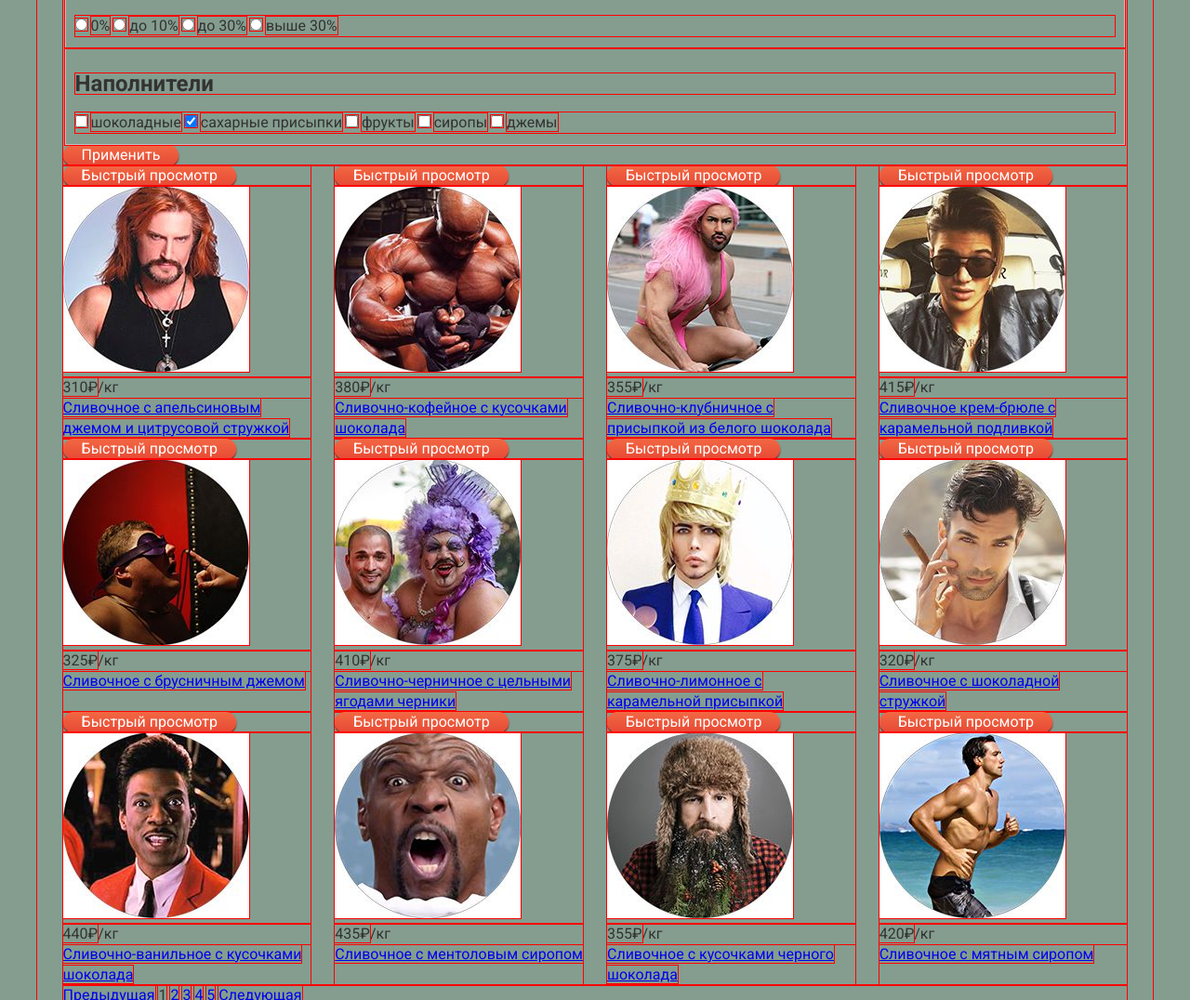
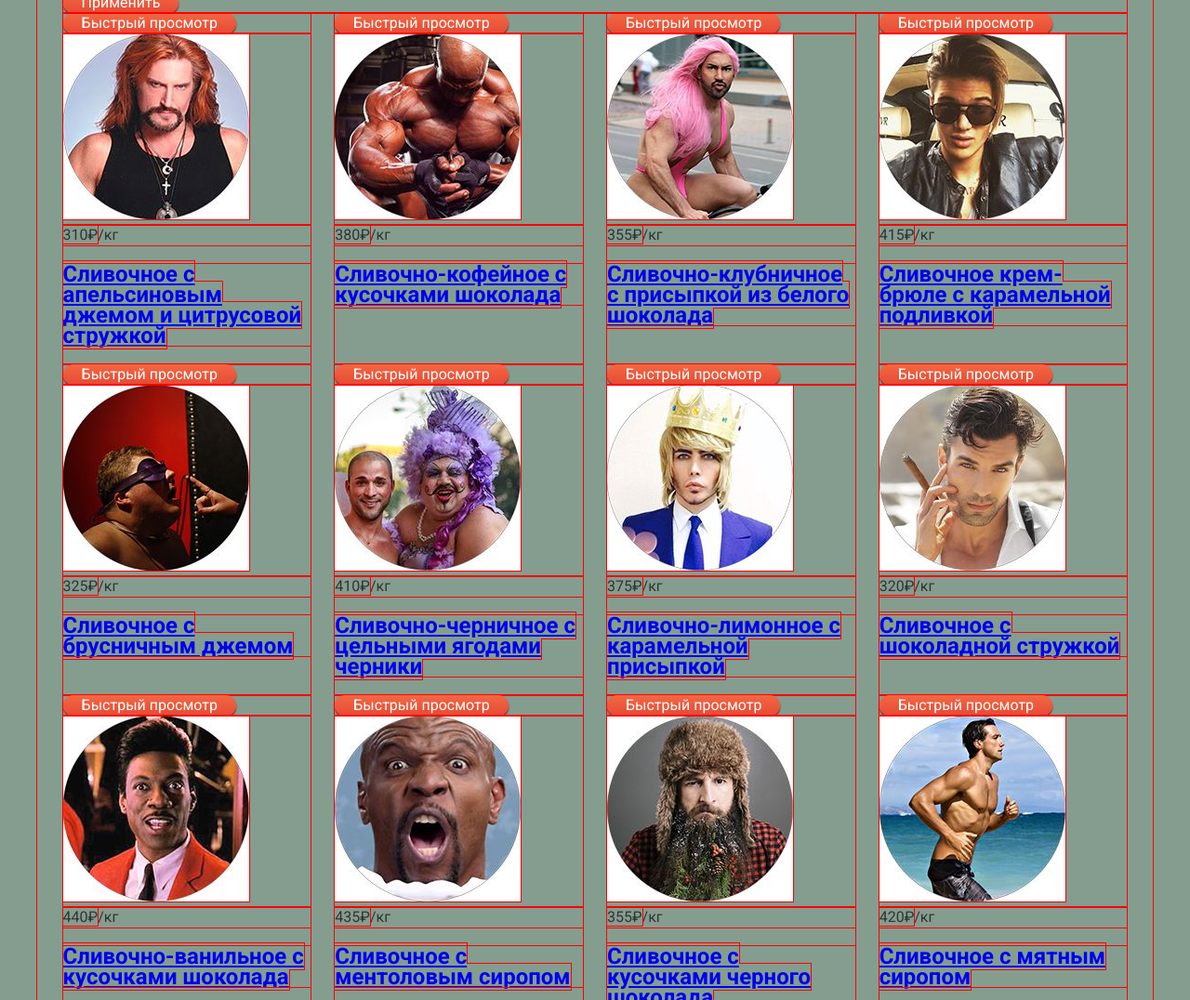
Before and after one commit to MammaSonnim/124052-gllacy, a plain HTML site: page catalog.html in a window 1280 px wide. Shown: the part 410-1486 px from the top of the page at 93% size. Drawn offline with Linux system fonts and the light colour scheme.

Commit message:
iss01 fix product structure

```diff
--- a/catalog.html
+++ b/catalog.html
@@ -103,7 +103,7 @@
       <h1 class="page-content__title">Сливочное мороженое</h1>
       <form class="filters" action="/echo" method="get">
         <fieldset class="filters__item">
-          <h2 class="filters__title">Сортировка</h2>
+          <legend class="filters__title">Сортировка</legend>
           <select class="filter filter--sort" name="sort" id="sort">
             <option value="low-price">сначала недорогие</option>
             <option value="high-price">сначала дорогие</option>
@@ -111,7 +111,7 @@
           </select>
         </fieldset>
         <fieldset class="filters__item">
-          <h2 class="filters__title">Цена: 100 руб. — 500 руб.</h2>
+          <legend class="filters__title">Цена: 100 руб. — 500 руб.</legend>
           <div class="filter filter--price">
             <div class="filter-price__scale">
               <div class="filter-price_range" style="margin-left: 20px; width: 70%"></div>
@@ -121,7 +121,7 @@
           </div>
         </fieldset>
         <fieldset class="filters__item">
-          <h2 class="filter__title">Жирность</h2>
+          <legend class="filter__title">Жирность</legend>
           <div class="filter filter--fat">
             <input class="filer__radio" id="radio-1" type="radio" name="fat-radio" value="0%">
             <label class="filter__label" for="radio-1">0%</label>
@@ -134,7 +134,7 @@
           </div>
         </fieldset>
         <fieldset class="filters__item">
-          <h2 class="filters__title">Наполнители</h2>
+          <legend class="filters__title">Наполнители</legend>
           <div class="filter filter--topping">
             <input class="filer__checkbox" id="checkbox-1" type="checkbox" name="topping-checkbox" value="choco">
             <label class="filter__label" for="checkbox-1">шоколадные</label>
@@ -151,102 +151,102 @@
         <button class="filters__btn btn btn_filter" type="submit">Применить</button>
       </form>
       <section class="products">
-        <section class="products__col product">
+        <article class="products__col product">
           <div class="product__actions">
             <a href="#" class="product__btn btn">Быстрый просмотр</a>
           </div>
           <div class="product__img"><img src="./img/img_product-1.jpg" alt="Фотография мороженого" width="200" height="200"></div>
           <div class="product__price"><span>310₽</span>/кг</div>
-          <a href="#" class="product__link">Сливочное с апельсиновым джемом и цитрусовой стружкой</a>
-        </section>
-        <section class="products__col product">
+          <h2 class="product__title"><a href="#" class="product__link">Сливочное с апельсиновым джемом и цитрусовой стружкой</a></h2>
+        </article>
+        <article class="products__col product">
           <div class="product__actions">
             <a href="#" class="product__btn btn">Быстрый просмотр</a>
           </div>
           <div class="product__img"><img src="./img/img_product-2.jpg" alt="Фотография мороженого" width="200" height="200"></div>
           <div class="product__price"><span>380₽</span>/кг</div>
-          <a href="#" class="product__link">Сливочно-кофейное с кусочками шоколада</a>
-        </section>
-        <section class="products__col product">
+          <h2 class="product__title"><a href="#" class="product__link">Сливочно-кофейное с кусочками шоколада</a></h2>
+        </article>
+        <article class="products__col product">
           <div class="product__actions">
             <a href="#" class="product__btn btn">Быстрый просмотр</a>
           </div>
           <div class="product__img"><img src="./img/img_product-3.jpg" alt="Фотография мороженого" width="200" height="200"></div>
           <div class="product__price"><span>355₽</span>/кг</div>
-          <a href="#" class="product__link">Сливочно-клубничное с присыпкой из белого шоколада</a>
-        </section>
-        <section class="products__col product">
+          <h2 class="product__title"><a href="#" class="product__link">Сливочно-клубничное с присыпкой из белого шоколада</a></h2>
+        </article>
+        <article class="products__col product">
           <div class="product__actions">
             <a href="#" class="product__btn btn">Быстрый просмотр</a>
           </div>
           <div class="product__img"><img src="./img/img_product-4.jpg" alt="Фотография мороженого" width="200" height="200"></div>
           <div class="product__price"><span>415₽</span>/кг</div>
-          <a href="#" class="product__link">Сливочное крем-брюле с карамельной подливкой</a>
-        </section>
-        <section class="products__col product">
+          <h2 class="product__title"><a href="#" class="product__link">Сливочное крем-брюле с карамельной подливкой</a></h2>
+        </article>
+        <article class="products__col product">
           <div class="product__actions">
             <a href="#" class="product__btn btn">Быстрый просмотр</a>
           </div>
           <div class="product__img"><img src="./img/img_product-5.jpg" alt="Фотография мороженого" width="200" height="200"></div>
           <div class="product__price"><span>325₽</span>/кг</div>
-          <a href="#" class="product__link">Сливочное с брусничным джемом</a>
-        </section>
-        <section class="products__col product">
+          <h2 class="product__title"><a href="#" class="product__link">Сливочное с брусничным джемом</a></h2>
+        </article>
+        <article class="products__col product">
           <div class="product__actions">
             <a href="#" class="product__btn btn">Быстрый просмотр</a>
           </div>
           <div class="product__img"><img src="./img/img_product-6.jpg" alt="Фотография мороженого" width="200" height="200"></div>
           <div class="product__price"><span>410₽</span>/кг</div>
-          <a href="#" class="product__link">Сливочно-черничное с цельными ягодами черники </a>
-        </section>
-        <section class="products__col product">
+          <h2 class="product__title"><a href="#" class="product__link">Сливочно-черничное с цельными ягодами черники </a></h2>
+        </article>
+        <article class="products__col product">
           <div class="product__actions">
             <a href="#" class="product__btn btn">Быстрый просмотр</a>
           </div>
           <div class="product__img"><img src="./img/img_product-7.jpg" alt="Фотография мороженого" width="200" height="200"></div>
           <div class="product__price"><span>375₽</span>/кг</div>
-          <a href="#" class="product__link">Сливочно-лимонное с карамельной присыпкой</a>
-        </section>
-        <section class="products__col product">
+          <h2 class="product__title"><a href="#" class="product__link">Сливочно-лимонное с карамельной присыпкой</a></h2>
+        </article>
+        <article class="products__col product">
           <div class="product__actions">
             <a href="#" class="product__btn btn">Быстрый просмотр</a>
           </div>
           <div class="product__img"><img src="./img/img_product-8.jpg" alt="Фотография мороженого" width="200" height="200"></div>
           <div class="product__price"><span>320₽</span>/кг</div>
-          <a href="#" class="product__link">Сливочное с шоколадной стружкой</a>
-        </section>
-        <section class="products__col product">
+          <h2 class="product__title"><a href="#" class="product__link">Сливочное с шоколадной стружкой</a></h2>
+        </article>
+        <article class="products__col product">
           <div class="product__actions">
             <a href="#" class="product__btn btn">Быстрый просмотр</a>
           </div>
           <div class="product__img"><img src="./img/img_product-9.jpg" alt="Фотография мороженого" width="200" height="200"></div>
           <div class="product__price"><span>440₽</span>/кг</div>
-          <a href="#" class="product__link">Сливочно-ванильное с кусочками шоколада</a>
-        </section>
-        <section class="products__col product">
+          <h2 class="product__title"><a href="#" class="product__link">Сливочно-ванильное с кусочками шоколада</a></h2>
+        </article>
+        <article class="products__col product">
           <div class="product__actions">
             <a href="#" class="product__btn btn">Быстрый просмотр</a>
           </div>
           <div class="product__img"><img src="./img/img_product-10.jpg" alt="Фотография мороженого" width="200" height="200"></div>
           <div class="product__price"><span>435₽</span>/кг</div>
-          <a href="#" class="product__link">Сливочноe с ментоловым сиропом</a>
-        </section>
-        <section class="products__col product">
+          <h2 class="product__title"><a href="#" class="product__link">Сливочноe с ментоловым сиропом</a></h2>
+        </article>
+        <article class="products__col product">
           <div class="product__actions">
             <a href="#" class="product__btn btn">Быстрый просмотр</a>
           </div>
           <div class="product__img"><img src="./img/img_product-11.jpg" alt="Фотография мороженого" width="200" height="200"></div>
           <div class="product__price"><span>355₽</span>/кг</div>
-          <a href="#" class="product__link">Сливочное с кусочками черного шоколада</a>
-        </section>
-        <section class="products__col product">
+          <h2 class="product__title"><a href="#" class="product__link">Сливочное с кусочками черного шоколада</a></h2>
+        </article>
+        <article class="products__col product">
           <div class="product__actions">
             <a href="#" class="product__btn btn">Быстрый просмотр</a>
           </div>
           <div class="product__img"><img src="./img/img_product-12.jpg" alt="Фотография мороженого" width="200" height="200"></div>
           <div class="product__price"><span>420₽</span>/кг</div>
-          <a href="#" class="product__link">Сливочное с мятным сиропом</a>
-        </section>
+          <h2 class="product__title"><a href="#" class="product__link">Сливочное с мятным сиропом</a></h2>
+        </article>
       </section>
       <div class="paginator">
         <a class="paginator__item" href="#">Предыдущая</a>
```
Also changed, not shown: index.html (+12 -12 lines).
